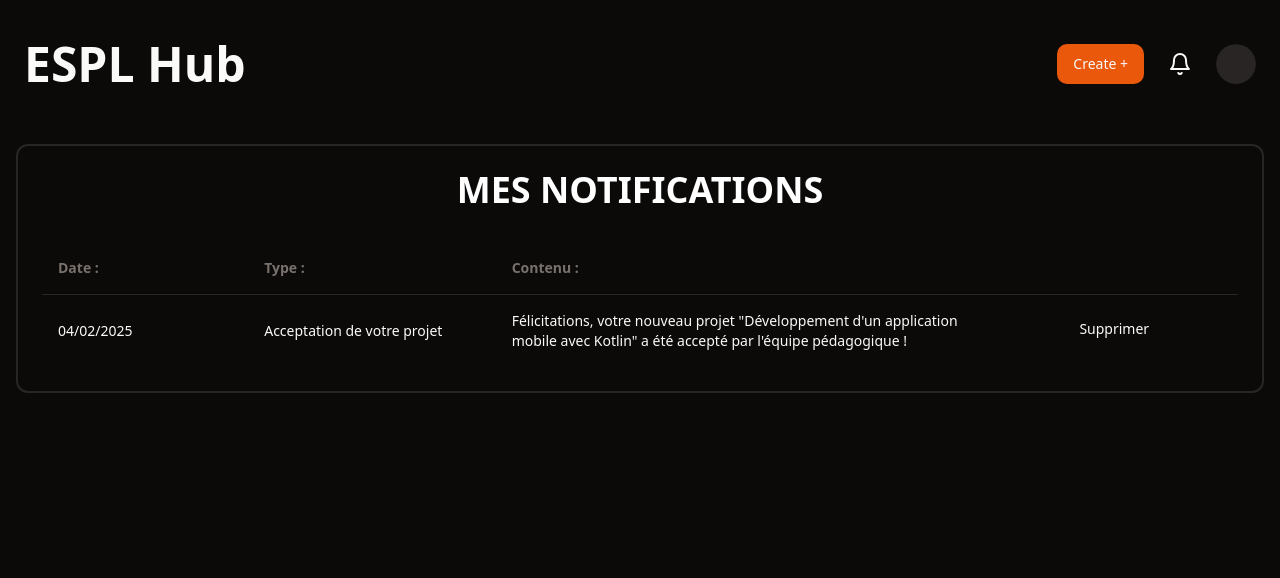
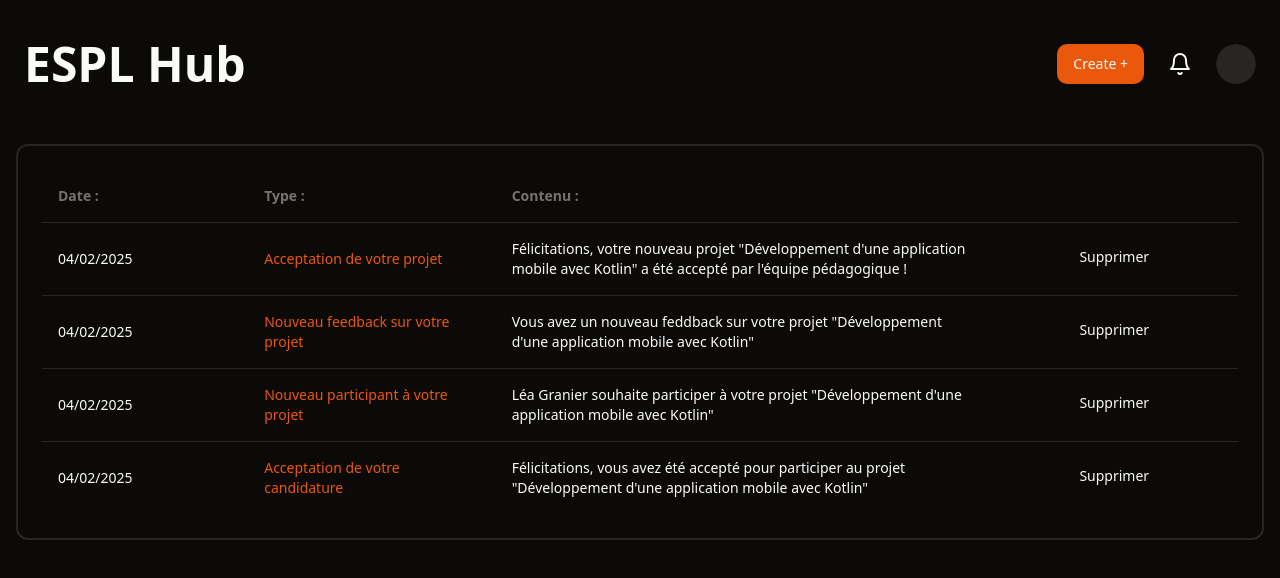
Before and after one commit to Elracoon/ESPL-hub-client, a React (Vite) app: page /notifications in a window 1280 px wide. Shown: the top 578 px of the page. Built offline with nearby package versions, Linux system fonts and the light colour scheme.

Commit message:
add all the possible notifications

```diff
--- a/src/pages/Notifications.tsx
+++ b/src/pages/Notifications.tsx
@@ -6,7 +6,7 @@ export default function Notifications() {
     return (
         <section className="w-screen h-full p-4">
             <div className="tabs-content-dashboard">
-                <h1 className="uppercase text-white font-bold text-center text-4xl mb-8">Mes notifications</h1>
+                {/* <h1 className="uppercase text-white font-bold text-center text-4xl mb-8">Mes notifications</h1> */}
                 <Table>
                     <TableHeader className="w-full">
                         <TableRow className="text-stone-500 font-bold">
@@ -28,10 +28,52 @@ export default function Notifications() {
                                 <p>04/02/2025</p>
                             </TableCell>
                             <TableCell>
-                                <p>Acceptation de votre projet</p>
+                                <p className="text-primary">Acceptation de votre projet</p>
                             </TableCell>
                             <TableCell>
-                                <p>Félicitations, votre nouveau projet "Développement d'un application mobile avec Kotlin" a été accepté par l'équipe pédagogique !</p>
+                                <p>Félicitations, votre nouveau projet "Développement d'une application mobile avec Kotlin" a été accepté par l'équipe pédagogique !</p>
+                            </TableCell>
+                            <TableCell className="flex justify-center">
+                                <Button className="flex items-center" size="sm" variant="ghost">Supprimer</Button>
+                            </TableCell>
+                        </TableRow>
+                        <TableRow>
+                            <TableCell>
+                                <p>04/02/2025</p>
+                            </TableCell>
+                            <TableCell>
+                                <p className="text-primary">Nouveau feedback sur votre projet</p>
+                            </TableCell>
+                            <TableCell>
+                                <p>Vous avez un nouveau feddback sur votre projet "Développement d'une application mobile avec Kotlin"</p>
+                            </TableCell>
+                            <TableCell className="flex justify-center">
+                                <Button className="flex items-center" size="sm" variant="ghost">Supprimer</Button>
+                            </TableCell>
+                        </TableRow>
+                        <TableRow>
+                            <TableCell>
+                                <p>04/02/2025</p>
+                            </TableCell>
+                            <TableCell>
+                                <p className="text-primary">Nouveau participant à votre projet</p>
+                            </TableCell>
+                            <TableCell>
+                                <p>Léa Granier souhaite participer à votre projet "Développement d'une application mobile avec Kotlin"</p>
+                            </TableCell>
+                            <TableCell className="flex justify-center">
+                                <Button className="flex items-center" size="sm" variant="ghost">Supprimer</Button>
+                            </TableCell>
+                        </TableRow>
+                        <TableRow>
+                            <TableCell>
+                                <p>04/02/2025</p>
+                            </TableCell>
+                            <TableCell>
+                                <p className="text-primary">Acceptation de votre candidature</p>
+                            </TableCell>
+                            <TableCell>
+                                <p>Félicitations, vous avez été accepté pour participer au projet "Développement d'une application mobile avec Kotlin"</p>
                             </TableCell>
                             <TableCell className="flex justify-center">
                                 <Button className="flex items-center" size="sm" variant="ghost">Supprimer</Button>
```
